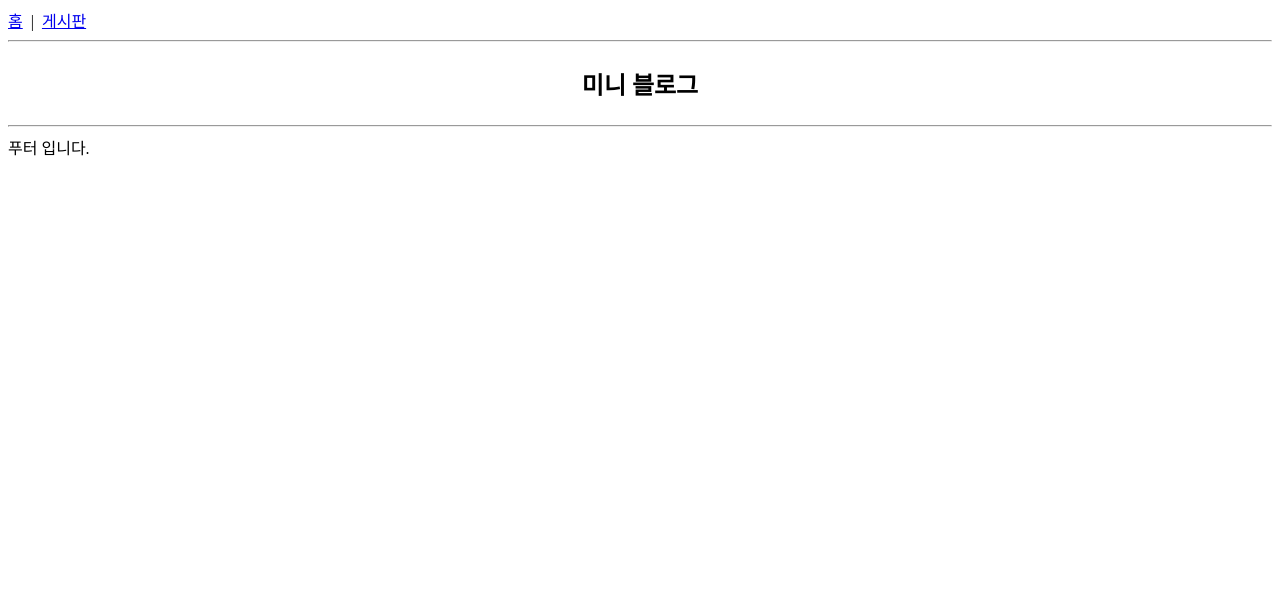
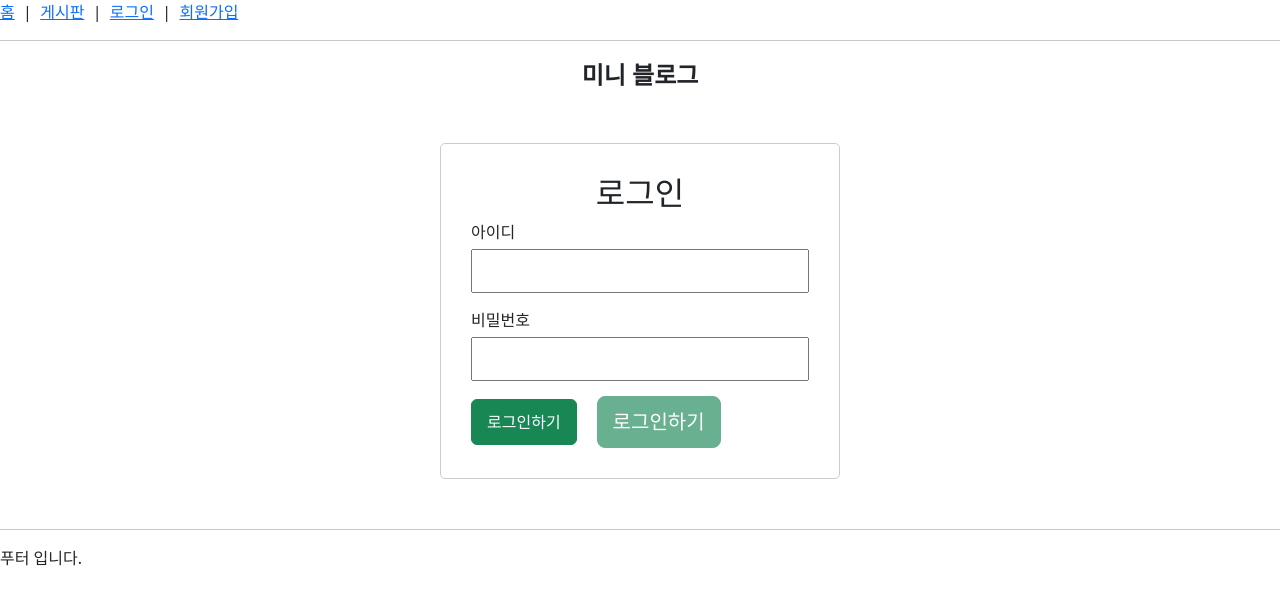
Before and after one commit to hyc4841/react-shop, a React (Create React App) app: page /login in a window 1280 px wide. Shown: the top 604 px of the page. Built offline with nearby package versions, Linux system fonts and the light colour scheme.

Commit message:
로그인 화면 추가 및 로그인 로직 추가

```diff
--- a/package.json
+++ b/package.json
@@ -8,14 +8,17 @@
     "@testing-library/react": "^13.4.0",
     "@testing-library/user-event": "^13.5.0",
     "axios": "^1.7.8",
+    "bootstrap": "^5.3.3",
     "http-proxy-middleware": "^3.0.3",
     "react": "^18.3.1",
+    "react-bootstrap": "^2.10.7",
     "react-dom": "^18.3.1",
     "react-redux": "^9.1.2",
     "react-router-dom": "^7.0.1",
     "react-scripts": "5.0.1",
     "styled-components": "^6.1.13",
-    "web-vitals": "^2.1.4"
+    "web-vitals": "^2.1.4",
+    "yarn": "^1.22.22"
   },
   "scripts": {
     "start": "react-scripts start",
--- a/src/App.js
+++ b/src/App.js
@@ -3,10 +3,14 @@ import React from 'react';
 import { BrowserRouter as Router, Route, Routes } from 'react-router-dom';
 import styled from 'styled-components';
 
+import 'bootstrap/dist/css/bootstrap.min.css';
+
 import MainPage from './component/page/MainPage';
 import PostWritePage from './component/page/PostWritePage';
 import PostViewPage from './component/page/PostViewPage';
 import BoardPage from './component/page/BoardPage';
+import LoginPage from './component/page/login/Login';
+import SignupPage from './component/page/signup/signupPage';
 
 const MainTitleText = styled.p`
     font-size: 24px;
@@ -20,6 +24,8 @@ function App(props) {
             <MainTitleText>미니 블로그</MainTitleText>
             <Routes>
                 <Route index element={<MainPage />} />
+                <Route path="login" element={<LoginPage />} />
+               /* <Route path="signup" element={<SignupPage />} /> */
                 <Route path="post-write" element={<PostWritePage />} />
                 <Route path="post/:postId" element={<PostViewPage />} />
                 <Route path="board" element={<BoardPage />} />
--- /dev/null
+++ b/src/component/page/login/Login.jsx
@@ -0,0 +1,92 @@
+import React, { useState } from 'react';
+import axios from 'axios';
+import { useNavigate } from 'react-router-dom';
+
+import { Container, Button, Row, Col } from 'react-bootstrap';
+
+function errorHandler(err) {
+
+
+}
+
+
+const Login = () => { // 컴포넌트 선언 arrow function 방식
+    const [loginId, setLoginId] = useState('');
+    const [password, setPassword] = useState('');
+    const [error, setError] = useState('');
+    const navigate = useNavigate();
+
+    const handleSubmit = async (e) => {
+        e.preventDefault();
+        console.log('아이디:', loginId);
+        console.log('비번:', password);
+
+        try {
+            const res = await axios.post('http://localhost:8080/login', {
+                loginId, password
+            });
+
+            // 로그인에 성공하면 응답으로 받는것은 엑세스 토큰임\
+            localStorage.setItem('accessToken', res.data.accessToken);
+
+            // 로그인 성공하면 홈 화면으로
+            navigate('/');
+        } catch (err) {
+            console.error('로그인 오류:', err);
+            // errorHandler에 넣어서 무슨 오류인지 받는다.
+            setError(err.response.data.message);
+        }
+    };
+
+    return (
+        <Container style={{ maxWidth: '400px', margin: '50px auto', padding: '30px', border: '1px solid #ccc', borderRadius: '5px' }}>
+            <Row className='justify-content-md-center'>
+                <Col sm={12}  className='text-center'>
+                    <h2>로그인</h2>
+                </Col>
+                <Col sm={12} className='text-center'>
+                    {error && <p style={{ color: 'red' }}>{error}</p>}
+                </Col>
+
+                <Col sm={12}>
+                    <div>
+                        <form onSubmit={handleSubmit}>
+                            <div style={{ marginBottom: '15px' }}>
+                                <label htmlFor="loginId">아이디</label>
+                                <input
+                                    type="text"
+                                    id="loginId"
+                                    value={loginId}
+                                    onChange={(e) => setLoginId(e.target.value)}
+                                    required
+                                    style={{ width: '100%', padding: '8px', marginTop: '5px' }}
+                                />
+                            </div>
+                            <div style={{ marginBottom: '15px' }}>
+                                <label htmlFor="password">비밀번호</label>
+                                <input
+                                    type="password"
+                                    id="password"
+                                    value={password}
+                                    onChange={(e) => setPassword(e.target.value)}
+                                    required
+                                    style={{ width: '100%', padding: '8px', marginTop: '5px' }}
+                                />
+                            </div>
+                            <Button variant='success' size='md'
+                            type="submit" style={{ padding: '10px 15px', marginRight: '20px' }}>로그인하기</Button>
+
+                            <Button variant='success' size='lg'
+                            type="submit" style={{ padding: '10px 15px' }} disabled>로그인하기</Button>
+                        </form>
+                    </div>
+                </Col>
+            </Row>
+
+
+
+        </Container>
+    );
+};
+
+export default Login;
--- /dev/null
+++ b/src/component/page/signup/signupPage.jsx
@@ -0,0 +1,10 @@
+import React, { useState } from "react";
+
+const Signup = () => {
+
+    return (
+        <div></div>
+    );
+}
+
+export default Signup;
--- a/src/component/ui/Header.jsx
+++ b/src/component/ui/Header.jsx
@@ -7,6 +7,10 @@ const Header = () => {
             <a href="/">홈</a>
             &nbsp;&nbsp;|&nbsp;&nbsp;
             <a href="/board">게시판</a>
+            &nbsp;&nbsp;|&nbsp;&nbsp;
+            <a href="/login">로그인</a>
+            &nbsp;&nbsp;|&nbsp;&nbsp;
+            <a href="/signup">회원가입</a>
             <hr/>
         </header>
     );
```
Also changed, not shown: src/Login.jsx (deleted, +0 -46 lines), src/component/page/login/loginPage.jsx (added, +38 -0 lines), 1 other file (tests, documents, lock files or other folders).
